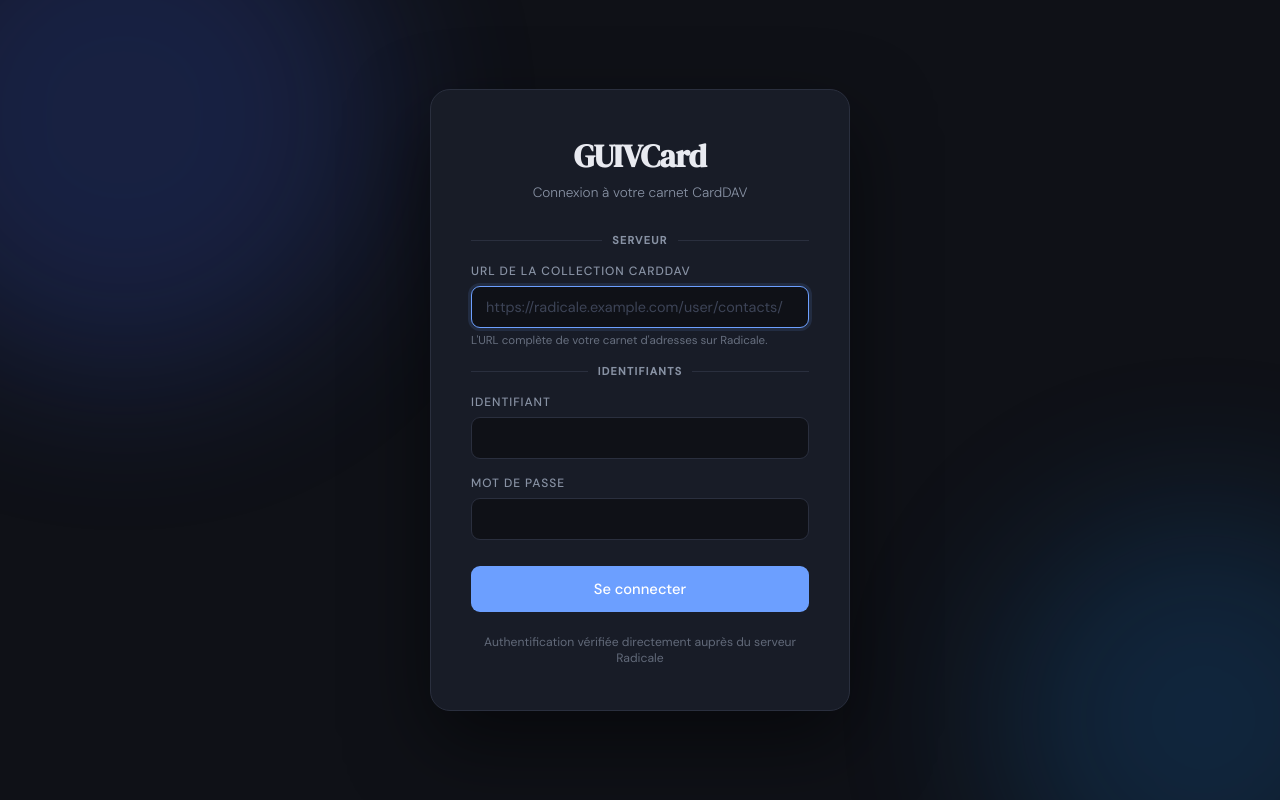
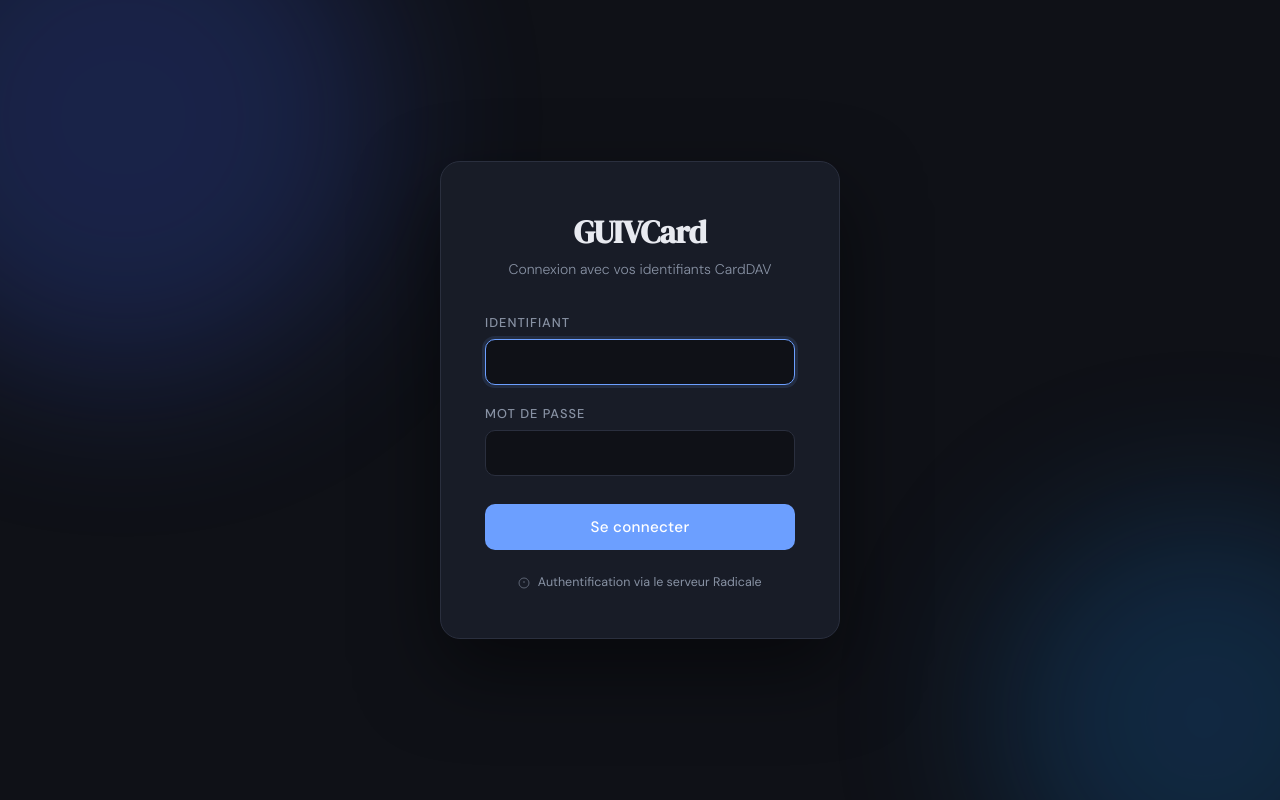
Before and after one commit to Tiritibambix/GUIVCard, a Flask app: page /login in a window 1280 px wide. Run offline with Flask 3, Linux system fonts and the light colour scheme.

Commit message:
fix: switch to gunicorn, fix contact fetching, restore env-based auth, add test workflow
Production server
- Replace Flask dev server with gunicorn (2 workers, 60s timeout)
- Update Dockerfile CMD accordingly
- gunicorn added to requirements.txt

Auth
- Revert URL-at-login form (v3 mistake): URL is back in CARDDAV_URL env var
- {username} placeholder support preserved for multi-user setups

Contact fetching
- Encode REPORT request body explicitly as UTF-8
- Add charset=utf-8 to Content-Type header on REPORT request
- Log REPORT status code and response snippet on failure for easier debugging

Dependencies
- Flask 2.3.3 -> 3.1.3 (CVE-2026-27205)
- requests 2.32.4 -> 2.33.0 (CVE-2026-25645)
- Werkzeug 3.1.4 -> 3.1.6 (CVE-2026-21860, CVE-2026-27199)
- Remove unused caldav dependency

CI
- Add docker-build-test.yml workflow (workflow_dispatch only)
- Pushes :test tag only, never touches :latest

```diff
--- a/app/app.py
+++ b/app/app.py
@@ -1,4 +1,4 @@
-from flask import Flask, request, jsonify, render_template, redirect, url_for, session, flash
+from flask import Flask, request, render_template, redirect, url_for, session, flash
 from functools import wraps
 import os
 import vobject
@@ -11,7 +11,6 @@ import uuid
 import secrets
 from typing import Dict, Optional
 
-# Configure logging
 logging.basicConfig(
     stream=sys.stdout,
     level=logging.INFO,
@@ -23,18 +22,34 @@ logging.getLogger('urllib3').setLevel(logging.WARNING)
 
 app = Flask(__name__)
 
-# Secret key must be set via env var for session persistence across restarts
 secret_key = os.environ.get('SECRET_KEY')
 if not secret_key:
     logger.warning("SECRET_KEY not set — generating ephemeral key. Sessions will be lost on restart.")
     secret_key = secrets.token_hex(32)
 app.secret_key = secret_key
 
-logger.info("GUIVCard starting.")
+# ---------------------------------------------------------------------------
+# CardDAV URL construction
+# CARDDAV_URL supports {username} placeholder for multi-user setups:
+#   http://radicale:5232/{username}/contacts/
+# Or a fixed collection (single-user):
+#   http://radicale:5232/admin/contacts/
+# ---------------------------------------------------------------------------
+CARDDAV_URL_TEMPLATE = os.environ.get('CARDDAV_URL', '').rstrip('/')
+if not CARDDAV_URL_TEMPLATE:
+    logger.error("CARDDAV_URL environment variable is not set.")
+else:
+    logger.info(f"GUIVCard starting. CardDAV template: {CARDDAV_URL_TEMPLATE}")
+
+
+def build_user_url(username: str) -> str:
+    if '{username}' in CARDDAV_URL_TEMPLATE:
+        return CARDDAV_URL_TEMPLATE.replace('{username}', username)
+    return CARDDAV_URL_TEMPLATE
 
 
 # ---------------------------------------------------------------------------
-# CSRF protection (lightweight, no external dep)
+# CSRF
 # ---------------------------------------------------------------------------
 
 def generate_csrf_token():
@@ -53,39 +68,29 @@ app.jinja_env.globals['csrf_token'] = generate_csrf_token
 
 
 # ---------------------------------------------------------------------------
-# Auth helpers
+# Auth
 # ---------------------------------------------------------------------------
 
-
-
-
-def check_auth(username: str, password: str, carddav_url: str) -> bool:
-    """Authenticate by attempting a PROPFIND on the provided CardDAV collection URL."""
-    if not username or not password or not carddav_url:
+def check_auth(username: str, password: str) -> bool:
+    """Authenticate by attempting a PROPFIND against the user's CardDAV collection."""
+    if not username or not password:
         return False
     try:
-        parsed = urlparse(carddav_url)
-        if not parsed.scheme or not parsed.netloc:
-            raise ValueError("URL CardDAV invalide (schéma ou hôte manquant).")
+        user_url = build_user_url(username)
         resp = requests.request(
-            'PROPFIND',
-            carddav_url,
+            'PROPFIND', user_url,
             auth=(username, password),
             headers={'Depth': '0', 'User-Agent': 'GUIVCard/2.0'},
             timeout=10
         )
-        logger.info(f"Auth attempt for '{username}' on {carddav_url}: CardDAV returned {resp.status_code}")
+        logger.info(f"Auth '{username}' → {user_url} : {resp.status_code}")
         return resp.status_code == 207
-    except ValueError as e:
-        logger.warning(f"Invalid CardDAV URL '{carddav_url}': {e}")
-        raise
     except Exception as e:
         logger.error(f"Auth error for '{username}': {e}")
         return False
 
 
 def get_user_session() -> requests.Session:
-    """Build a requests.Session using credentials stored in the Flask session."""
     s = requests.Session()
     s.auth = (session['username'], session['password'])
     s.headers.update({'User-Agent': 'GUIVCard/2.0'})
@@ -93,7 +98,7 @@ def get_user_session() -> requests.Session:
 
 
 def get_user_carddav_url() -> str:
-    return session['carddav_url']
+    return build_user_url(session['username'])
 
 
 def check_login_required(f):
@@ -110,7 +115,6 @@ def check_login_required(f):
 # ---------------------------------------------------------------------------
 
 def escape_vcard_value(value: str) -> str:
-    """Escape special characters in vCard field values (RFC 6350)."""
     if not value:
         return ''
     value = value.replace('\\', '\\\\')
@@ -121,7 +125,6 @@ def escape_vcard_value(value: str) -> str:
 
 
 def generate_vcard(data: Dict) -> str:
-    """Generate a vCard 3.0 string from a field dictionary."""
     uid = data.get('UID') or str(uuid.uuid4())
     lines = ['BEGIN:VCARD', 'VERSION:3.0']
 
@@ -175,7 +178,6 @@ def generate_vcard(data: Dict) -> str:
 
 
 def normalize_birthday_to_iso(bday: str) -> str:
-    """Convert DD/MM/YYYY -> YYYY-MM-DD."""
     bday = bday.strip()
     if '/' in bday:
         parts = bday.split('/')
@@ -186,7 +188,6 @@ def normalize_birthday_to_iso(bday: str) -> str:
 
 
 def normalize_birthday_to_display(bday: str) -> str:
-    """Convert YYYY-MM-DD -> DD/MM/YYYY for display."""
     bday = bday.strip()
     if '-' in bday:
         parts = bday.split('-')
@@ -197,7 +198,6 @@ def normalize_birthday_to_display(bday: str) -> str:
 
 
 def parse_contacts_from_report(response_content: bytes) -> list:
-    """Parse a CardDAV REPORT response and return a list of contact dicts."""
     from xml.etree import ElementTree
     contacts = []
 
@@ -213,12 +213,13 @@ def parse_contacts_from_report(response_content: bytes) -> list:
         href_el = elem.find('.//D:href', ns)
         if href_el is None:
             continue
-        href = href_el.text
+        href = href_el.text or ''
         if not href.endswith('.vcf'):
             continue
 
         address_data = elem.find('.//C:address-data', ns)
         if address_data is None or not address_data.text:
+            logger.debug(f"No address-data for {href}")
             continue
 
         try:
@@ -307,6 +308,7 @@ def parse_contacts_from_report(response_content: bytes) -> list:
             pass
 
         contacts.append(contact)
+        logger.debug(f"Parsed contact: {contact['name']} ({href})")
 
     try:
         contacts.sort(key=lambda c: (
@@ -320,7 +322,6 @@ def parse_contacts_from_report(response_content: bytes) -> list:
 
 
 def collect_vcard_data_from_form(form, files=None) -> dict:
-    """Extract and validate vCard data from a Flask form."""
     first_name = form.get('first_name', '').strip()
     last_name = form.get('last_name', '').strip()
 
@@ -377,26 +378,20 @@ def login():
     if request.method == 'POST':
         username = request.form.get('username', '').strip()
         password = request.form.get('password', '')
-        carddav_url = request.form.get('carddav_url', '').strip().rstrip('/')
 
-        if not username or not password or not carddav_url:
-            flash('Veuillez remplir tous les champs.', 'error')
-            return render_template('login.html', carddav_url=carddav_url, username=username)
+        if not username or not password:
+            flash('Veuillez saisir un identifiant et un mot de passe.', 'error')
+            return render_template('login.html')
 
-        try:
-            if check_auth(username, password, carddav_url):
-                session['username'] = username
-                session['password'] = password
-                session['carddav_url'] = carddav_url
-                logger.info(f"User '{username}' logged in on {carddav_url}")
-                return redirect(url_for('contacts'))
-            else:
-                logger.warning(f"Failed login for '{username}' on {carddav_url}")
-                flash('Identifiants incorrects ou accès refusé par le serveur CardDAV.', 'error')
-        except ValueError as e:
-            flash(str(e), 'error')
+        if check_auth(username, password):
+            session['username'] = username
+            session['password'] = password
+            logger.info(f"User '{username}' logged in")
+            return redirect(url_for('contacts'))
 
-        return render_template('login.html', carddav_url=carddav_url, username=username)
+        logger.warning(f"Failed login for '{username}'")
+        flash('Identifiants incorrects ou accès refusé par le serveur CardDAV.', 'error')
+        return render_template('login.html')
 
     return render_template('login.html')
 
@@ -419,7 +414,11 @@ def health_check():
         resp = s.request('PROPFIND', carddav_url, headers={'Depth': '1'}, timeout=10)
         status['is_healthy'] = resp.status_code == 207
         status['status_code'] = resp.status_code
-        status['message'] = 'Connexion au carnet d\'adresses réussie.' if status['is_healthy'] else f"Réponse inattendue : {resp.status_code}"
+        status['message'] = (
+            'Connexion au carnet d\'adresses réussie.'
+            if status['is_healthy']
+            else f"Réponse inattendue : {resp.status_code}"
+        )
     except Exception as e:
         logger.error(f"Health check failed: {e}")
         status['error'] = str(e)
@@ -441,8 +440,8 @@ def contacts():
             vcard_data = collect_vcard_data_from_form(request.form, request.files)
             vcard_content = generate_vcard(vcard_data)
             filename = f"{base64.urlsafe_b64encode(os.urandom(12)).decode()}.vcf"
-            url = f"{carddav_url.rstrip('/')}/{filename}"
-            resp = s.put(url, data=vcard_content, headers={'Content-Type': 'text/vcard'}, timeout=10)
+            put_url = f"{carddav_url.rstrip('/')}/{filename}"
+            resp = s.put(put_url, data=vcard_content, headers={'Content-Type': 'text/vcard'}, timeout=10)
             if resp.status_code not in (201, 204):
                 raise Exception(f"Statut {resp.status_code} : {resp.text[:200]}")
             flash('Contact créé avec succès.', 'success')
@@ -451,24 +450,34 @@ def contacts():
             flash(f"Erreur lors de la création : {e}", 'error')
         return redirect(url_for('contacts'))
 
+    # List contacts via CardDAV REPORT
     contact_list = []
     try:
         report_body = '''<?xml version="1.0" encoding="utf-8" ?>
-        <C:addressbook-query xmlns:D="DAV:" xmlns:C="urn:ietf:params:xml:ns:carddav">
-            <D:prop><D:getetag/><C:address-data/></D:prop>
-        </C:addressbook-query>'''
+<C:addressbook-query xmlns:D="DAV:" xmlns:C="urn:ietf:params:xml:ns:carddav">
+    <D:prop>
+        <D:getetag/>
+        <C:address-data/>
+    </D:prop>
+</C:addressbook-query>'''
 
         resp = s.request(
             'REPORT', carddav_url,
-            headers={'Depth': '1', 'Content-Type': 'application/xml'},
-            data=report_body, timeout=30
+            headers={
+                'Depth': '1',
+                'Content-Type': 'application/xml; charset=utf-8',
+            },
+            data=report_body.encode('utf-8'),
+            timeout=30
         )
+
+        logger.info(f"REPORT {carddav_url} → {resp.status_code}")
 
         if resp.status_code == 207:
             contact_list = parse_contacts_from_report(resp.content)
             logger.info(f"Loaded {len(contact_list)} contacts for '{session['username']}'")
         else:
-            logger.error(f"REPORT failed: {resp.status_code}")
+            logger.error(f"REPORT failed: {resp.status_code} — {resp.text[:300]}")
             flash(f"Impossible de charger les contacts (statut {resp.status_code}).", 'error')
     except Exception as e:
         logger.error(f"Error listing contacts: {e}")
@@ -492,10 +501,9 @@ def update_contact():
         if not contact_id:
             raise Exception("contact_id manquant")
 
-        url = f"{carddav_url.rstrip('/')}/{contact_id}"
+        contact_url = f"{carddav_url.rstrip('/')}/{contact_id}"
 
-        # Fetch existing vCard (once only)
-        existing_resp = s.get(url, timeout=10)
+        existing_resp = s.get(contact_url, timeout=10)
         if existing_resp.status_code != 200:
             raise Exception(f"Impossible de récupérer le contact : statut {existing_resp.status_code}")
 
@@ -508,12 +516,11 @@ def update_contact():
         vcard_data = collect_vcard_data_from_form(request.form, request.files)
         vcard_data['UID'] = existing_uid
 
-        # Preserve existing photo if no new one uploaded
         if 'PHOTO' not in vcard_data and 'photo' in vobj.contents:
             vcard_data['PHOTO'] = vobj.photo.value
 
         vcard_content = generate_vcard(vcard_data)
-        resp = s.put(url, data=vcard_content, headers={'Content-Type': 'text/vcard'}, timeout=10)
+        resp = s.put(contact_url, data=vcard_content, headers={'Content-Type': 'text/vcard'}, timeout=10)
         if resp.status_code not in (200, 201, 204):
             raise Exception(f"Statut {resp.status_code} : {resp.text[:200]}")
 
@@ -536,8 +543,8 @@ def delete_contact(contact_id):
     carddav_url = get_user_carddav_url()
 
     try:
-        url = f"{carddav_url.rstrip('/')}/{contact_id}"
-        resp = s.delete(url, timeout=10)
+        contact_url = f"{carddav_url.rstrip('/')}/{contact_id}"
+        resp = s.delete(contact_url, timeout=10)
         if resp.status_code not in (200, 204):
             raise Exception(f"Statut {resp.status_code}")
         flash('Contact supprimé.', 'success')
@@ -549,5 +556,5 @@ def delete_contact(contact_id):
 
 
 if __name__ == '__main__':
-    debug = os.environ.get('FLASK_ENV') == 'development'
-    app.run(host='0.0.0.0', debug=debug)
+    # Dev only — production uses gunicorn (see Dockerfile)
+    app.run(host='0.0.0.0', port=5000, debug=True)
--- a/app/requirements.txt
+++ b/app/requirements.txt
@@ -1,7 +1,8 @@
 Flask==3.1.3
 flask-cors==6.0.0
+gunicorn==23.0.0
 requests==2.33.0
 vobject==0.9.6.1
 Werkzeug==3.1.6
 urllib3>=2.0.0
-setuptools  # Required for vobject installation
+setuptools
--- a/app/templates/login.html
+++ b/app/templates/login.html
@@ -11,15 +11,15 @@
     *, *::before, *::after { box-sizing: border-box; margin: 0; padding: 0; }
 
     :root {
-      --bg:         #0f1117;
-      --surface:    #181c27;
-      --border:     #2a2f3e;
-      --accent:     #6c9fff;
+      --bg: #0f1117;
+      --surface: #181c27;
+      --border: #2a2f3e;
+      --accent: #6c9fff;
       --accent-dim: rgba(108,159,255,.12);
-      --text:       #e8eaf0;
-      --muted:      #8892a4;
-      --error:      #ff6b6b;
-      --success:    #6bcb77;
+      --text: #e8eaf0;
+      --muted: #8892a4;
+      --error: #ff6b6b;
+      --success: #6bcb77;
     }
 
     body {
@@ -33,12 +33,13 @@
       overflow: hidden;
     }
 
+    /* Animated background orbs */
     body::before, body::after {
       content: '';
       position: fixed;
       border-radius: 50%;
       filter: blur(80px);
-      opacity: .22;
+      opacity: .25;
       pointer-events: none;
     }
     body::before {
@@ -53,6 +54,7 @@
       bottom: -100px; right: -100px;
       animation: drift 15s ease-in-out infinite alternate-reverse;
     }
+
     @keyframes drift {
       from { transform: translate(0,0) scale(1); }
       to   { transform: translate(40px,30px) scale(1.08); }
@@ -62,124 +64,110 @@
       background: var(--surface);
       border: 1px solid var(--border);
       border-radius: 20px;
-      padding: 44px 40px;
+      padding: 48px 44px;
       width: 100%;
-      max-width: 420px;
+      max-width: 400px;
       position: relative;
       z-index: 1;
       box-shadow: 0 32px 80px rgba(0,0,0,.5);
-      animation: appear .35s ease both;
+      animation: appear .4s ease both;
     }
+
     @keyframes appear {
-      from { opacity: 0; transform: translateY(14px); }
+      from { opacity: 0; transform: translateY(16px); }
       to   { opacity: 1; transform: translateY(0); }
     }
 
     .logo-area {
       text-align: center;
-      margin-bottom: 32px;
+      margin-bottom: 36px;
     }
+
     .logo-area h1 {
       font-family: 'DM Serif Display', serif;
       font-size: 2rem;
       letter-spacing: -.5px;
+      color: var(--text);
     }
+
     .logo-area p {
       color: var(--muted);
-      font-size: .85rem;
+      font-size: .875rem;
       margin-top: 6px;
       font-weight: 300;
     }
 
     .alert {
       padding: 10px 14px;
-      border-radius: 9px;
-      font-size: .84rem;
-      margin-bottom: 18px;
+      border-radius: 8px;
+      font-size: .85rem;
+      margin-bottom: 20px;
+      display: flex;
+      align-items: flex-start;
+      gap: 8px;
     }
-    .alert.error   { background: rgba(255,107,107,.1); border: 1px solid rgba(255,107,107,.28); color: var(--error); }
-    .alert.success { background: rgba(107,203,119,.1); border: 1px solid rgba(107,203,119,.28); color: var(--success); }
+    .alert.error   { background: rgba(255,107,107,.1); border: 1px solid rgba(255,107,107,.3); color: var(--error); }
+    .alert.success { background: rgba(107,203,119,.1); border: 1px solid rgba(107,203,119,.3); color: var(--success); }
 
-    .divider {
-      font-size: .68rem;
-      font-weight: 600;
-      text-transform: uppercase;
-      letter-spacing: .12em;
-      color: var(--muted);
-      margin: 4px 0 16px;
-      display: flex;
-      align-items: center;
-      gap: 10px;
-    }
-    .divider::before, .divider::after {
-      content: '';
-      flex: 1;
-      height: 1px;
-      background: var(--border);
-    }
-
-    .field { margin-bottom: 16px; }
+    .field { margin-bottom: 20px; }
 
     label {
       display: block;
-      font-size: .75rem;
+      font-size: .8rem;
       font-weight: 500;
       color: var(--muted);
       text-transform: uppercase;
       letter-spacing: .08em;
-      margin-bottom: 7px;
+      margin-bottom: 8px;
     }
 
     input[type="text"],
-    input[type="password"],
-    input[type="url"] {
+    input[type="password"] {
       width: 100%;
       background: var(--bg);
       border: 1px solid var(--border);
-      border-radius: 9px;
-      padding: 11px 14px;
+      border-radius: 10px;
+      padding: 12px 16px;
       color: var(--text);
       font-family: 'DM Sans', sans-serif;
-      font-size: .9rem;
+      font-size: .95rem;
+      transition: border-color .2s, box-shadow .2s;
       outline: none;
-      transition: border-color .2s, box-shadow .2s;
     }
+
     input:focus {
       border-color: var(--accent);
       box-shadow: 0 0 0 3px var(--accent-dim);
     }
-    input::placeholder { color: #3d4457; }
-
-    .field-hint {
-      font-size: .72rem;
-      color: var(--muted);
-      margin-top: 5px;
-      opacity: .7;
-    }
 
     .btn-primary {
       width: 100%;
-      margin-top: 10px;
+      margin-top: 8px;
       background: var(--accent);
       color: #fff;
       border: none;
-      border-radius: 9px;
+      border-radius: 10px;
       padding: 13px;
       font-family: 'DM Sans', sans-serif;
-      font-size: .92rem;
+      font-size: .95rem;
       font-weight: 500;
       cursor: pointer;
       transition: opacity .2s, transform .1s;
+      letter-spacing: .02em;
     }
-    .btn-primary:hover  { opacity: .88; }
-    .btn-primary:active { transform: scale(.985); }
+    .btn-primary:hover   { opacity: .88; }
+    .btn-primary:active  { transform: scale(.985); }
 
-    .footer-note {
-      margin-top: 22px;
+    .carddav-note {
+      margin-top: 24px;
       text-align: center;
-      font-size: .76rem;
+      font-size: .78rem;
       color: var(--muted);
-      opacity: .65;
+    }
+    .carddav-note svg {
+      vertical-align: middle;
+      margin-right: 4px;
+      opacity: .6;
     }
   </style>
 </head>
@@ -187,7 +175,7 @@
   <div class="card">
     <div class="logo-area">
       <h1>GUIVCard</h1>
-      <p>Connexion à votre carnet CardDAV</p>
+      <p>Connexion avec vos identifiants CardDAV</p>
     </div>
 
     {% with messages = get_flashed_messages(with_categories=true) %}
@@ -198,34 +186,21 @@
 
     <form method="POST" action="{{ url_for('login') }}">
       <input type="hidden" name="csrf_token" value="{{ csrf_token() }}">
-
-      <div class="divider">Serveur</div>
-      <div class="field">
-        <label for="carddav_url">URL de la collection CardDAV</label>
-        <input type="text" id="carddav_url" name="carddav_url" required
-               value="{{ carddav_url or '' }}"
-               placeholder="https://radicale.example.com/user/contacts/"
-               autocomplete="url" autofocus>
-        <p class="field-hint">L'URL complète de votre carnet d'adresses sur Radicale.</p>
-      </div>
-
-      <div class="divider">Identifiants</div>
       <div class="field">
         <label for="username">Identifiant</label>
-        <input type="text" id="username" name="username" required
-               value="{{ username or '' }}"
-               autocomplete="username">
+        <input type="text" id="username" name="username" required autocomplete="username" autofocus>
       </div>
       <div class="field">
         <label for="password">Mot de passe</label>
-        <input type="password" id="password" name="password" required
-               autocomplete="current-password">
+        <input type="password" id="password" name="password" required autocomplete="current-password">
       </div>
-
       <button type="submit" class="btn-primary">Se connecter</button>
     </form>
 
-    <p class="footer-note">Authentification vérifiée directement auprès du serveur Radicale</p>
+    <p class="carddav-note">
+      <svg width="12" height="12" viewBox="0 0 24 24" fill="none" stroke="currentColor" stroke-width="2"><circle cx="12" cy="12" r="10"/><line x1="12" y1="8" x2="12" y2="12"/><line x1="12" y1="16" x2="12.01" y2="16"/></svg>
+      Authentification via le serveur Radicale
+    </p>
   </div>
 </body>
 </html>
--- a/docker-compose.yml
+++ b/docker-compose.yml
@@ -6,7 +6,7 @@ services:
     environment:
       # Clé secrète Flask — générer avec : python3 -c "import secrets; print(secrets.token_hex(32))"
       - SECRET_KEY=${SECRET_KEY}
-      # URL CardDAV avec placeholder {username} pour le multi-utilisateurs :
+      # URL CardDAV. Utiliser {username} comme placeholder pour le multi-utilisateurs :
       #   http://radicale:5232/{username}/contacts/
       # Ou une collection fixe (mono-utilisateur) :
       #   http://radicale:5232/admin/contacts/
@@ -21,6 +21,3 @@ services:
 # Configuration (.env) :
 #   SECRET_KEY=<valeur générée>
 #   CARDDAV_URL=http://radicale:5232/{username}/contacts/
-#
-# L'authentification est vérifiée directement auprès de Radicale.
-# Chaque utilisateur voit uniquement sa propre collection.
```
Also changed, not shown: .github/workflows/docker-build-test.yml (added), 1 other file.
